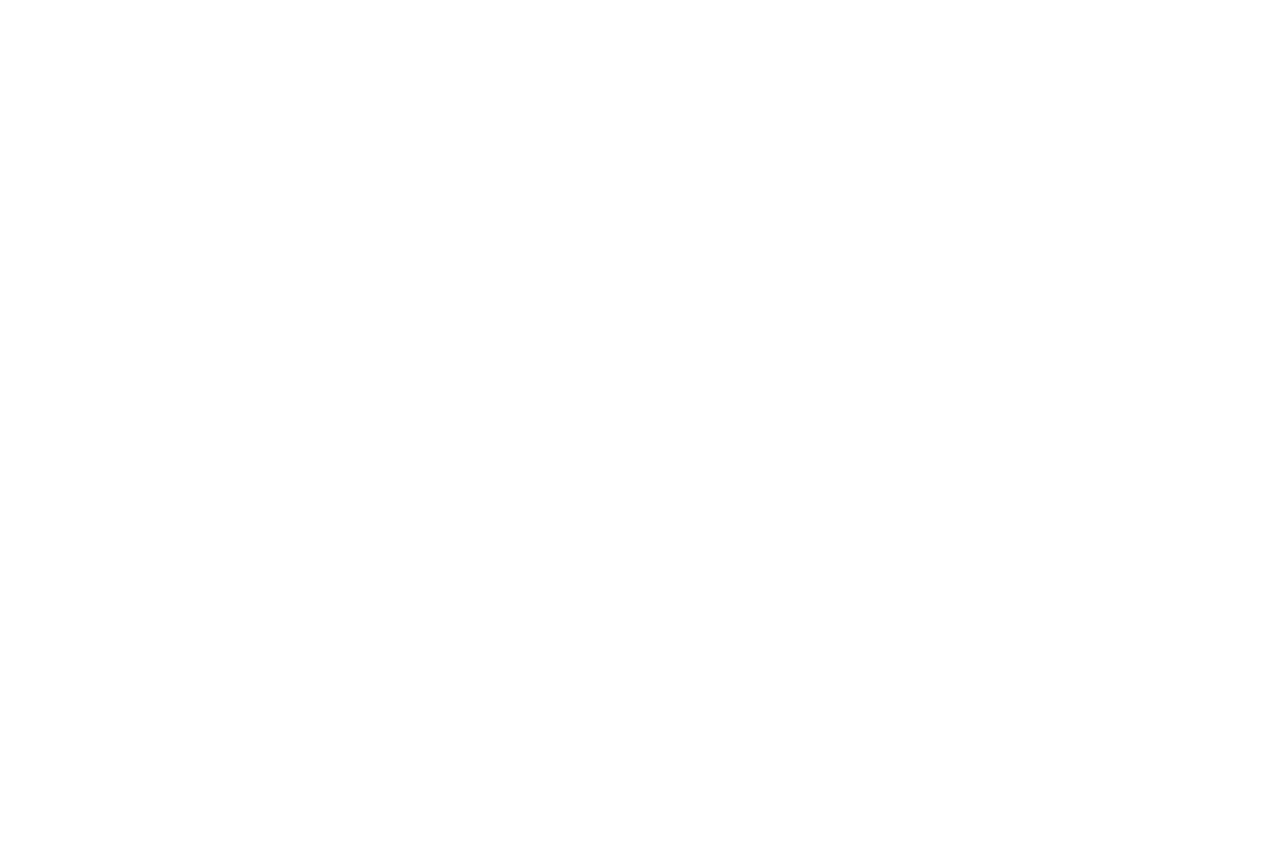
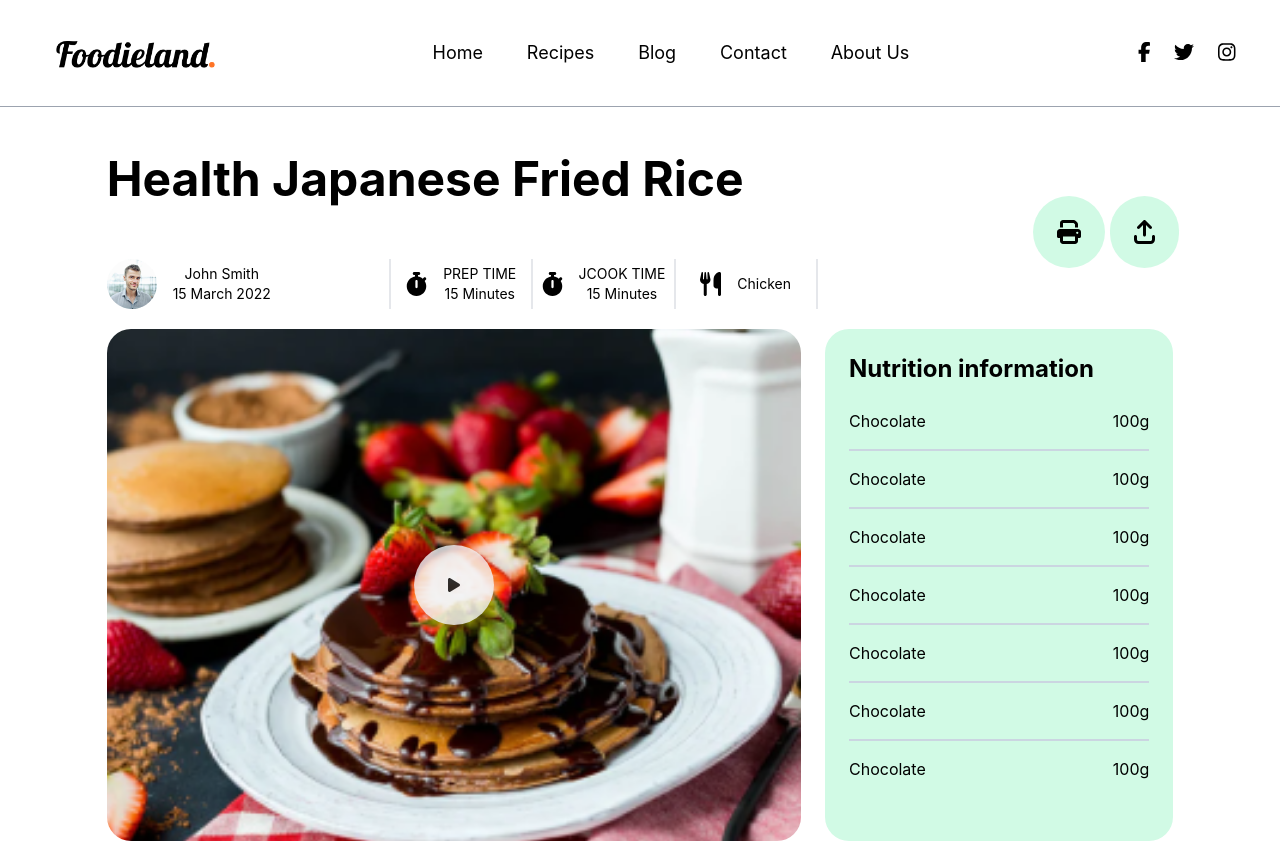
Before and after one commit to Sipoufo/foodieland, a React (Create React App) app: page /recipe-details in a window 1280 px wide. Before the commit this address had no page. Shown: the top 843 px of the page. Before the commit the page ends 800 px from the top, so only its background shows below. Built offline with nearby package versions, Linux system fonts and the light colour scheme.

Commit message:
Header of recipe detail

```diff
--- a/src/components/home/oneRecipe.js
+++ b/src/components/home/oneRecipe.js
@@ -24,7 +24,7 @@
             </div>
             {/* Part for food information */}
             <div className='w-full h-2/6 mt-3'>
-                <p className='text-lg font-bold'>Big and Juicy Wagyu Beef Cheeseburger</p>
+                <a href='/recipe-details' className='text-lg font-bold'>Big and Juicy Wagyu Beef Cheeseburger</a>
                 <div className='flex flex-row w-full justify-start mt-4'>
                     <div className="flex flex-row text-sm w-10/12 justify-between">
                         <div className="flex flex-row items-center p-2 w-1/2 rounded-3xl">
--- /dev/null
+++ b/src/components/recipeDetails/header.js
@@ -0,0 +1,125 @@
+import React from 'react';
+import { FontAwesomeIcon } from '@fortawesome/react-fontawesome'; // Use for add icons
+import { faStopwatch, faUtensils, faPrint, faArrowUpFromBracket, faPlay } from '@fortawesome/free-solid-svg-icons';//Use for import few icons
+
+const Header = () => {
+    return (
+        <div className='flex flex-col w-full'>
+            {/* Cook information and print or download option */}
+            <div className='flex flex-row w-full justify-between'>
+                <div className='flex flex-col w-full sm:w-8/12'>
+                    <h1 className='text-5xl font-bold'>Health Japanese Fried Rice</h1>
+                    <div className='flex flex-row w-full mt-14'>
+                        {/* Chef information */}
+                        <div className="flex flex-row w-1/4 lg:w-2/5 justify-start border-r-2 border-gray-200">
+                            <img src={process.env.PUBLIC_URL + '/images/cooks/johnsmith.png'} alt='recipe' className="object-cover hidden lg:flex"/>
+                            <div className="flex flex-col ml-4 h-full text-sm items-center justify-center">
+                                <span>John Smith</span>
+                                <span>15 March 2022</span>
+                            </div>
+                        </div>
+                        {/* Preparation tim */}
+                        <div className="flex flex-row w-1/4 lg:w-1/5 justify-center border-r-2 border-gray-200 items-center">
+                            <FontAwesomeIcon icon={faStopwatch} className='text-2xl hidden lg:flex' />
+                            <div className="flex flex-col ml-4 h-full text-sm items-center justify-center">
+                                <span>PREP TIME</span>
+                                <span>15 Minutes</span>
+                            </div>
+                        </div>
+                        {/* Cook time */}
+                        <div className="flex flex-row w-1/4 lg:w-1/5 justify-center border-r-2 border-gray-200 items-center">
+                            <FontAwesomeIcon icon={faStopwatch} className='text-2xl hidden lg:flex' />
+                            <div className="flex flex-col ml-4 h-full text-sm items-center justify-center">
+                                <span>JCOOK TIME</span>
+                                <span>15 Minutes</span>
+                            </div>
+                        </div>
+                        {/* Type cooling */}
+                        <div className="flex flex-row w-1/4 lg:w-1/5 justify-center border-r-2 border-gray-200 items-center">
+                            <FontAwesomeIcon icon={faUtensils} className='text-2xl hidden lg:flex' />
+                            <div className="flex flex-col ml-4 h-full text-sm items-center justify-center">
+                                <span>Chicken</span>
+                            </div>
+                        </div>
+                    </div>
+                </div>
+                <div className='hidden sm:flex flex-col w-3/12 justify-center items-center lg:items-end'>
+                    <div className='flex flex-col lg:flex-row w-5/6 lg:w-3/6 justify-center items-center gap-2'>
+                        {/* Print option */}
+                        <div className='w-full lg:w-1/2 flex justify-center lg:justify-center'>
+                            <div className='p-6 rounded-full flex justify-center bg-emerald-100'>
+                                <FontAwesomeIcon icon={faPrint} className='text-lg lg:text-2xl' />
+                            </div>
+                        </div>
+                        {/* download option */}
+                        <div className='w-full lg:w-1/2 flex justify-center lg:justify-center'>
+                            <div className='p-6 rounded-full flex justify-center bg-emerald-100'>
+                                <FontAwesomeIcon icon={faArrowUpFromBracket} className='text-2xl' />
+                            </div>
+                        </div>
+                    </div>
+                </div>
+            </div>
+            {/* video and ingredients */}
+            <div className='flex flex-row w-full justify-between h-128 mt-5 gap-6'>
+                {/* Food video */}
+                <div className='relative flex w-full sm:w-8/12 h-full rounded-3xl overflow-hidden'>
+                    <div className='absolute flex justify-center items-center w-full h-full'>
+                        <div className='justify-center items-center flex p-8 bg-gray-100 opacity-80 rounded-full'>
+                            <FontAwesomeIcon icon={faPlay} className='text-2xl h-4 w-4' />
+                        </div>
+                    </div>
+                    <img src={process.env.PUBLIC_URL + "/images/Foods/food12.png"} className='w-full h-full object-cover object-center' alt='FoodRecipe' />
+                </div>
+                {/* Food ingredients */}
+                <div className='hidden sm:flex flex-col w-4/12 rounded-3xl bg-emerald-100 p-6 '>
+                    <div className='flex w-full'>
+                        <h1 className='font-bold text-2xl'>Nutrition information</h1>
+                    </div>
+                    <div className='flex flex-col gap-4 mt-6'>
+                        <div className='flex w-full justify-between'>
+                            <span>Chocolate</span>
+                            <span>100g</span>
+                        </div>
+                        <hr className='w-full border border-slate-300' />
+                        <div className='flex w-full justify-between'>
+                            <span>Chocolate</span>
+                            <span>100g</span>
+                        </div>
+                        <hr className='w-full border border-slate-300' />
+                        <div className='flex w-full justify-between'>
+                            <span>Chocolate</span>
+                            <span>100g</span>
+                        </div>
+                        <hr className='w-full border border-slate-300' />
+                        <div className='flex w-full justify-between'>
+                            <span>Chocolate</span>
+                            <span>100g</span>
+                        </div>
+                        <hr className='w-full border border-slate-300' />
+                        <div className='flex w-full justify-between'>
+                            <span>Chocolate</span>
+                            <span>100g</span>
+                        </div>
+                        <hr className='w-full border border-slate-300' />
+                        <div className='flex w-full justify-between'>
+                            <span>Chocolate</span>
+                            <span>100g</span>
+                        </div>
+                        <hr className='w-full border border-slate-300' />
+                        <div className='flex w-full justify-between'>
+                            <span>Chocolate</span>
+                            <span>100g</span>
+                        </div>
+                    </div>
+                </div>
+            </div>
+            {/* Food description */}
+            <div className='flex text-sm mt-8 text-slate-400'>
+                <p>Lorem ipsum dolor sit amet, consectetur adipiscing elit, sed do eiusmod tempor incididunt ut labore et dolore magna aliqua. Ut enim ad minim veniam, quis nostrud exercitation ullamco laboris nisi ut aliquip ex ea commodo consequat. Duis aute irure dolor in reprehenderit in voluptate velit esse cillum dolore eu fugiat nulla pariatur. Excepteur sint occaecat cupidatat non proident, sunt in culpa qui officia deserunt mollit anim id est laborum.</p>
+            </div>
+        </div>
+    )
+}
+
+export default Header
--- /dev/null
+++ b/src/components/recipeDetails/index.js
@@ -0,0 +1,16 @@
+import React from 'react';
+
+// Files
+import Header from './header';
+
+const IndexRecipeDetails = () => {
+    return(
+        <div className='mt-12 flex justify-center'>
+            <div className='w-10/12 flex flex-col'>
+                <Header />
+            </div>
+        </div>
+    )
+}
+
+export default IndexRecipeDetails;
--- a/src/routers/index.js
+++ b/src/routers/index.js
@@ -2,6 +2,7 @@
 import { Routes, Route } from 'react-router-dom';
 import IndexComponents from "../components/index"
 import Home from "../components/home/home"
+import IndexRecipeDetails from '../components/recipeDetails';
 
 /**
  *  This function is a starting point of your router module
@@ -12,6 +13,7 @@
         <Routes>
             <Route path="/" element={<IndexComponents />}>
                 <Route index element={<Home />} />
+                <Route path="/recipe-details" element={<IndexRecipeDetails />} />
             </Route>
         </Routes>
     )
```
